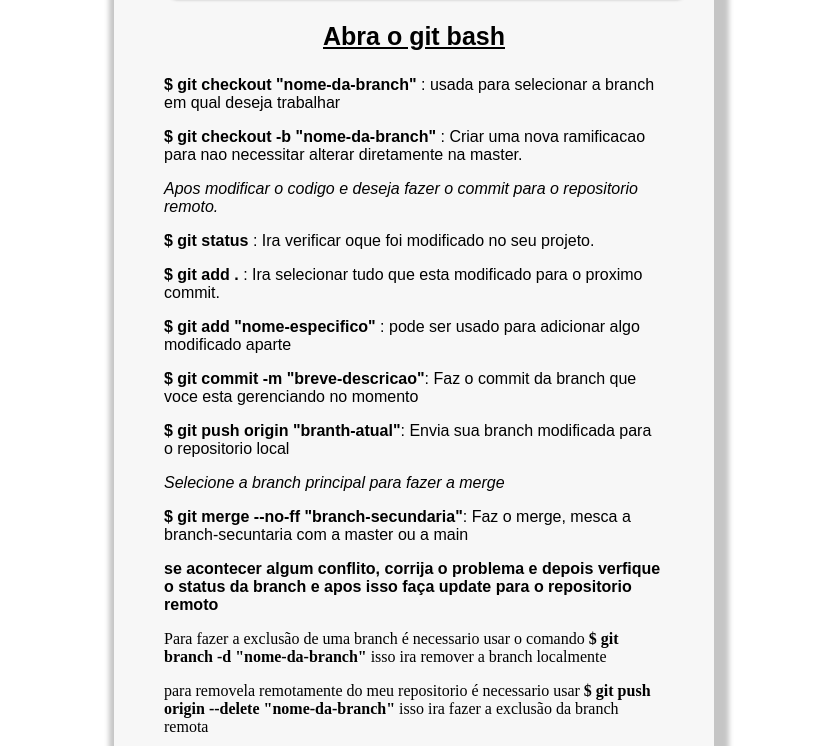
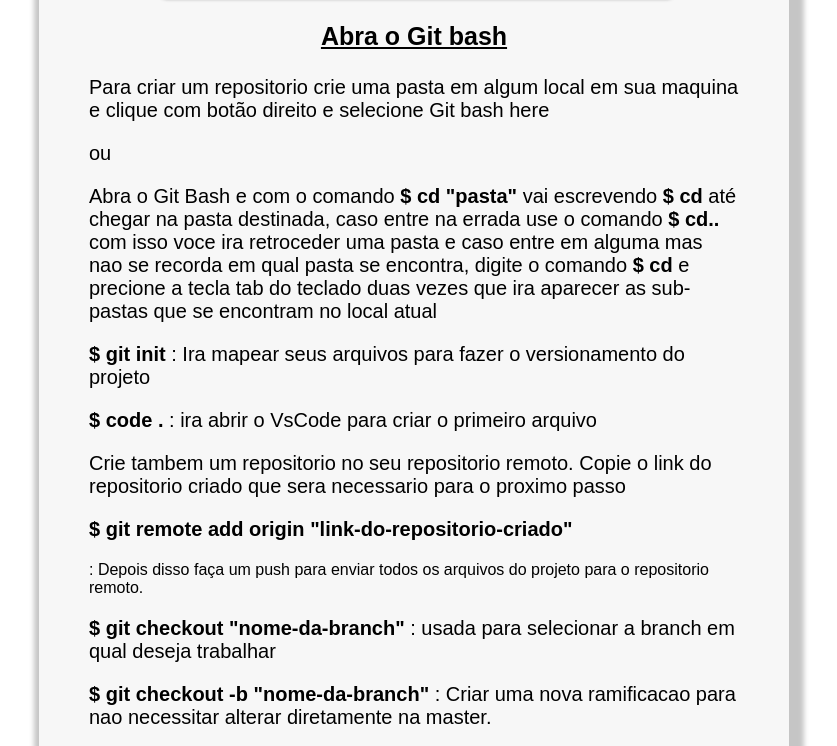
Before and after one commit to GBabler/comandos-git, a plain HTML site: page index.html in a window 1280 px wide. Shown: the part 163-909 px from the top of the page, without its empty margins (226-1063 px from the left). Drawn offline with Linux system fonts and the light colour scheme.

Commit message:
Atualização de informações

```diff
--- a/css/estilo.css
+++ b/css/estilo.css
@@ -10,7 +10,7 @@ body{
 main{
 
         background-color: rgba(87, 82, 82, 0.048);
-        width: 500px;
+        width: 650px;
         margin: auto;
         padding: 50px;
         box-shadow:  5px 5px 5px 10px rgba(0, 0, 0, 0.226);
@@ -38,6 +38,12 @@ main{
 .titulogit{
     text-align: center;
     font-size: 25px;
+}
+
+p{
+
+    font-size: 20px;
+
 }
 
 
--- a/index.html
+++ b/index.html
@@ -17,7 +17,23 @@
         </header>
         <article class="format-artigo">
 
-            <p class="titulogit"><b><u>Abra o git bash</u></b></p>
+            <p class="titulogit"><b><u>Abra o Git bash</u></b></p>
+
+
+
+
+            <p>Para criar um repositorio crie uma pasta em algum local em sua maquina e clique com botão direito e selecione Git bash here</p>
+            <p>ou</p>
+            <p>Abra o Git Bash e com o comando <b>$ cd "pasta"</b> vai escrevendo <b>$ cd</b> até chegar na pasta destinada, caso entre na errada use o comando <b>$ cd..</b> com isso voce ira retroceder uma pasta e caso entre em alguma mas nao se recorda em qual pasta se encontra, digite o comando <b>$ cd</b> e precione a tecla tab do teclado duas vezes que ira aparecer as sub-pastas que se encontram no local atual</p>
+
+            <p><b>$ git init</b> : Ira mapear seus arquivos para fazer o versionamento do projeto</p>
+
+            <p><b>$ code .</b> : ira abrir o VsCode para criar o primeiro arquivo</p>
+            <p>Crie tambem um repositorio no seu repositorio remoto. Copie o link do repositorio criado que sera necessario para o proximo passo</p>
+            <p><b>$ git remote add origin "link-do-repositorio-criado"</b></p> :
+
+            Depois disso faça um push para enviar todos os arquivos do projeto para o repositorio remoto.
+
 
             <p><b>$ git checkout "nome-da-branch" </b>: usada para selecionar a branch em qual deseja trabalhar </p>
             <p><b>$ git checkout -b "nome-da-branch" </b>: Criar uma nova ramificacao para nao necessitar alterar diretamente na master.</p>
```
